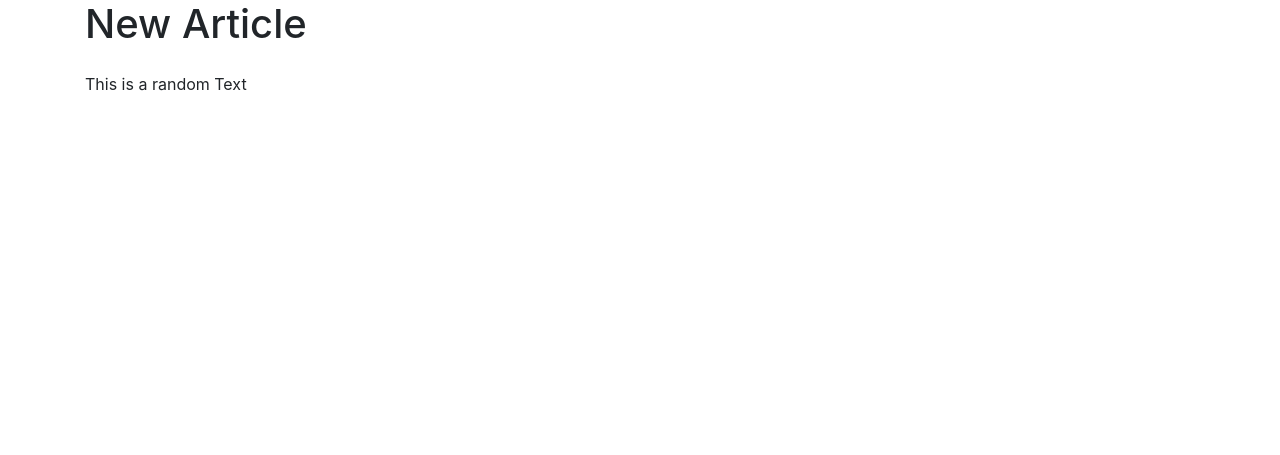
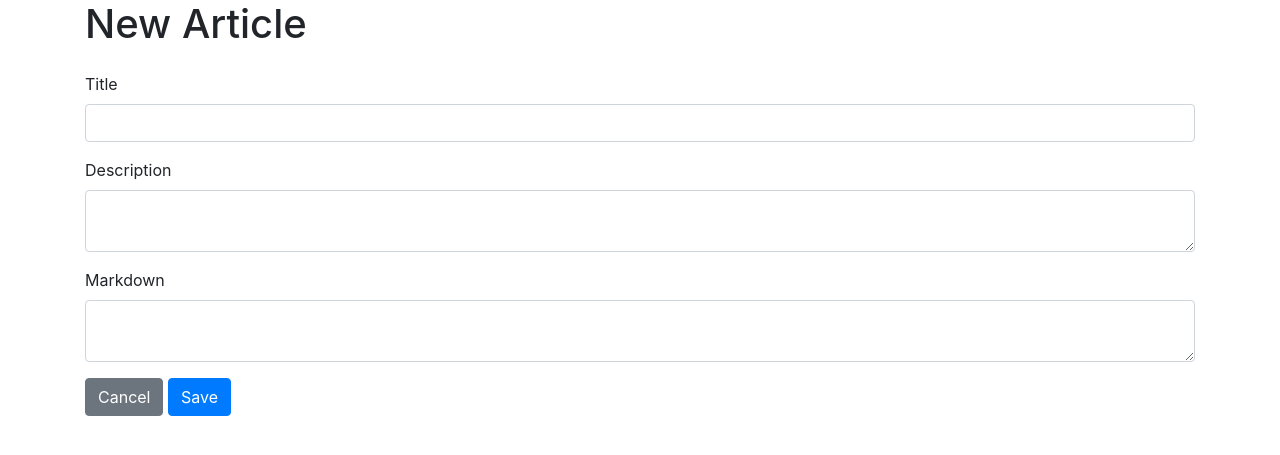
Before and after one commit to aditya278/markdown-blog-app, a Node server app: page /articles/new in a window 1280 px wide. Shown: the top 455 px of the page. Run offline with Node 20, Linux system fonts and the light colour scheme; some libraries are stand-ins or nearby versions.

Commit message:
Added the new article page

```diff
--- a/views/articles/_form_fields.ejs
+++ b/views/articles/_form_fields.ejs
@@ -1 +1,15 @@
-This is a random Text
+<div class="form-group">
+    <label for="title">Title</label>
+    <input type="text" name="title" id="title" class="form-control" required/>
+</div>
+<div class="form-group">
+    <label for="description">Description</label>
+    <textarea name="description" id="description" class="form-control"></textarea>
+</div>
+<div class="form-group">
+    <label for="markdown">Markdown</label>
+    <textarea name="markdown" id="markdown" class="form-control"></textarea>
+</div>
+
+<a href="/" class="btn btn-secondary">Cancel</a>
+<button type="submit" class="btn btn-primary">Save</button>
```
